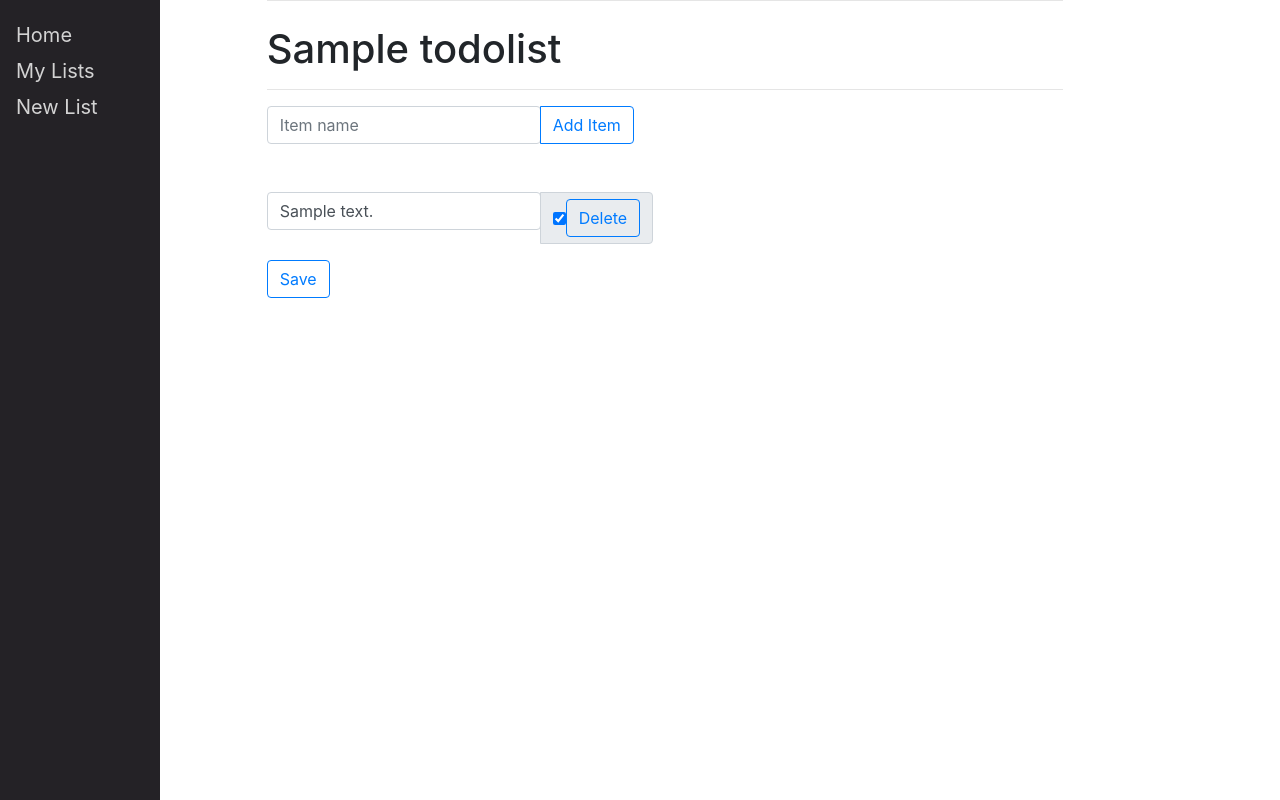
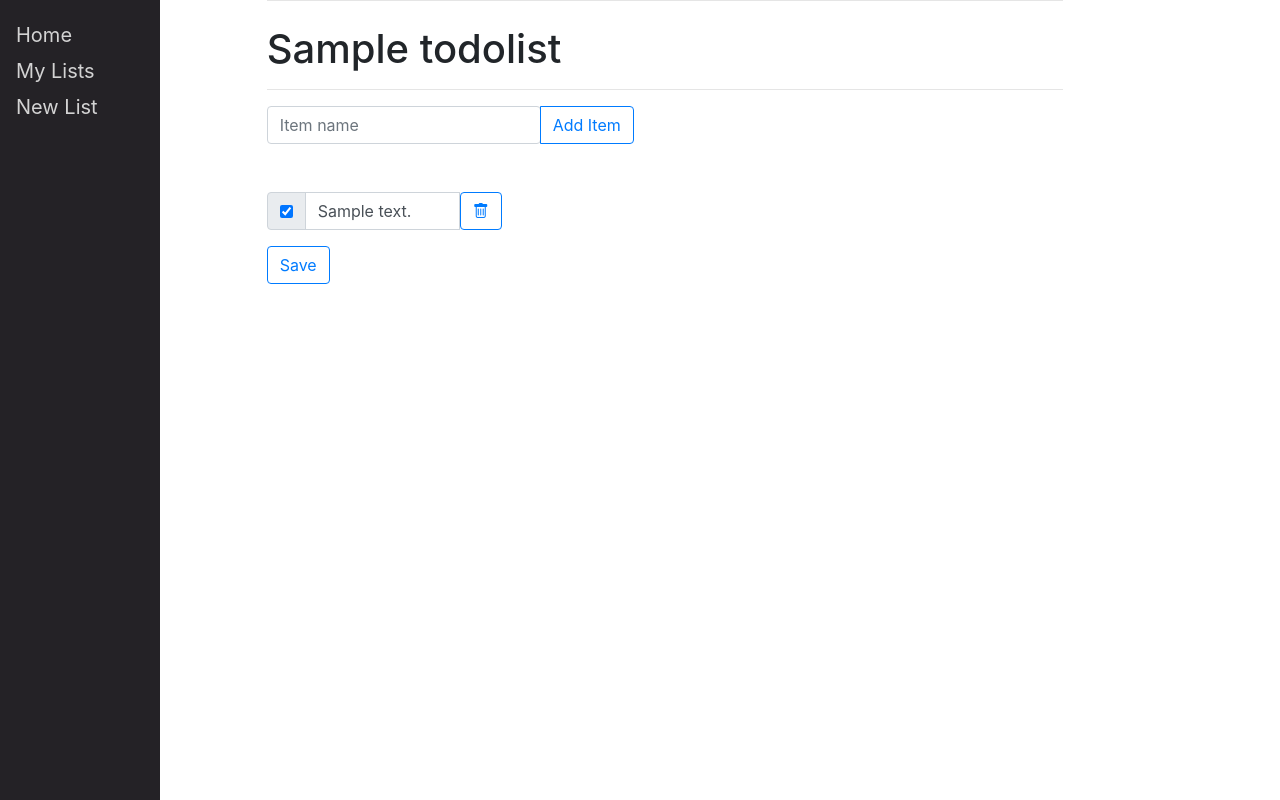
Before and after one commit to GeorgiaSkrempou/JustDoIt, a Django app: page /1 in a window 1280 px wide. Run offline with Django 4.2, Linux system fonts and the light colour scheme; a user stored in the database is signed in; tables that the repository leaves empty hold one stand-in row (values such as "Sample post").

Commit message:
fix:fixed general frontend appearance

```diff
--- a/main/templates/main/base.html
+++ b/main/templates/main/base.html
@@ -38,6 +38,8 @@
     <meta name="viewport" content="width=device-width, initial-scale=1, shrink-to-fit=no">
 
     <link rel="stylesheet" href="https://cdn.jsdelivr.net/npm/bootstrap@4.3.1/dist/css/bootstrap.min.css" integrity="sha384-ggOyR0iXCbMQv3Xipma34MD+dH/1fQ784/j6cY/iJTQUOhcWr7x9JvoRxT2MZw1T" crossorigin="anonymous">
+    <link rel="stylesheet" href="https://cdn.jsdelivr.net/npm/bootstrap-icons@1.8.1/font/bootstrap-icons.css">
+
 
 
     <title>
@@ -54,7 +56,7 @@
         <a href="/create/">New List</a>
     </div>
 
-    <div id="content", name = "content", class="main">
+    <div id="content" name = "content" class="main">
         <div class="row justify-content-center">
             <div class="col-8">
                 <hr class="mt-0 mb-4">
--- a/main/templates/main/create.html
+++ b/main/templates/main/create.html
@@ -17,13 +17,13 @@
 </form>-->
 
 
-<form method="POST" action="#">
+<form method="POST" action="">
     {% csrf_token %}
 
     <div class="input-group mb-5">
         <div class="col-xs-4">
 
-            <input type = "text", class = "form-control" placeholder = "List name" name = "new">
+            <input type = "text" class = "form-control" placeholder = "List name" name = "new">
         </div>
         <div class = "input-group-append">
             <button class = "btn btn-outline-primary" type = "submit" name = "newList" value = "newList">Create List</button>
--- a/main/templates/main/list.html
+++ b/main/templates/main/list.html
@@ -13,7 +13,7 @@
 
 
     </p>
-    <form method="POST" action="#">
+    <form method="POST" action="">
         {% csrf_token %}
 
         <div class="input-group mb-5">
@@ -26,28 +26,26 @@
         </div>
 
         {% for item in ls.item_set.all %}
+            <div class="input-group mb-3 " style="width:29.5%">
+                <div class="input-group-prepend">
+                    <div class="input-group-text">
+                        {% if item.complete == True %}
+                            <input type="checkbox" aria-label="marks the item as done" value="clicked" name="c{{item.id}}" checked >
+                        {% else %}
+                            <input type="checkbox" aria-label="marks the item as done" value="clicked" name="c{{item.id}}">
+                        {% endif %}
+                    </div>
+                </div>
 
-        <div class="input-group mb-3">
-            <div class="col-xs-4">
+                <input type="text" class="form-control" aria-label="Text input with checkbox", value="{{item.text}}">
+                <button type="submit" class="btn btn-outline-primary" name="delete" value="{{item.id}}"><span class="bi bi-trash"></span></button>
 
-                <input type="text", value="{{item.text}}" class="form-control">
             </div>
-            <div class="input-group-append">
-                <div class="input-group-text">
-                    {% if item.complete == True %}
-                        <input type="checkbox", value="clicked", name="c{{item.id}}" checked>
-                    {% else %}
-                        <input type="checkbox", value="clicked", name="c{{item.id}}">
-                    {% endif %}
-
-                    <button class="btn btn-outline-primary" type="submit", name="delete", value="{{item.id}}">Delete</button>
-
-                </div>
-            </div>
-        </div>
         {% endfor%}
 
-        <button class="btn btn-outline-primary" type="submit", name="save", value="save">Save</button>
+
+
+        <button class="btn btn-outline-primary" type="submit" name="save" value="save">Save</button>
         <!-- <button class="btn btn-outline-primary" type="submit", name="delete", value="delete">Delete</button> -->
 
 
--- a/main/views.py
+++ b/main/views.py
@@ -80,7 +80,7 @@ def create(request):
                 t=ToDoList(name=txt)
                 t.save()
                 request.user.todolist.add(t)
-                return HttpResponseRedirect(f"/{t.id}")
+                return render(request, "main/view.html", {})
             else:
                 print("invalid")
 
@@ -91,7 +91,7 @@ def create(request):
 
 @login_required
 def view(request):
-    ids_to_delete = request.POST.getlist('clicked')
+    ids_to_delete = request.POST.getlist('delete')
     lists_to_delete = ToDoList.objects.filter(id__in=ids_to_delete)
     for list in lists_to_delete:
         list.delete()
```
Also changed, not shown: main/templates/main/view.html (+12 -11 lines), main/migrations/0004_remove_todolist_selected.py (added).
